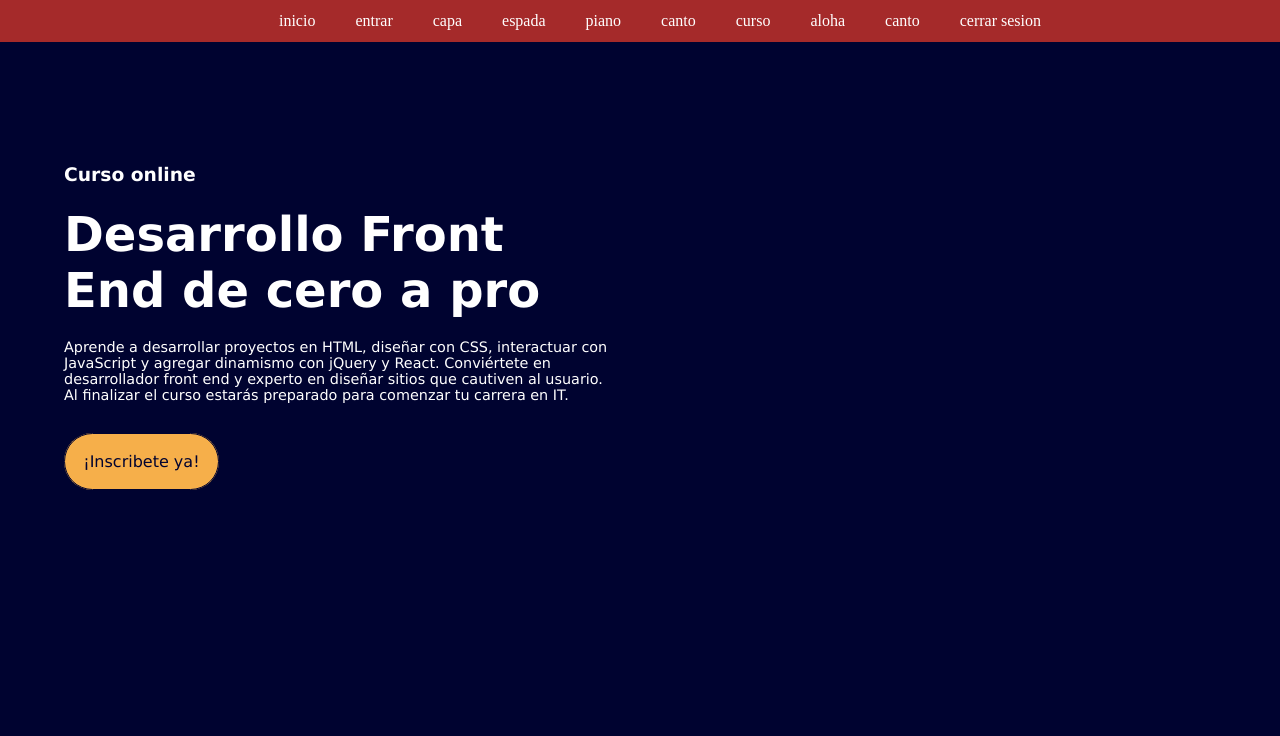
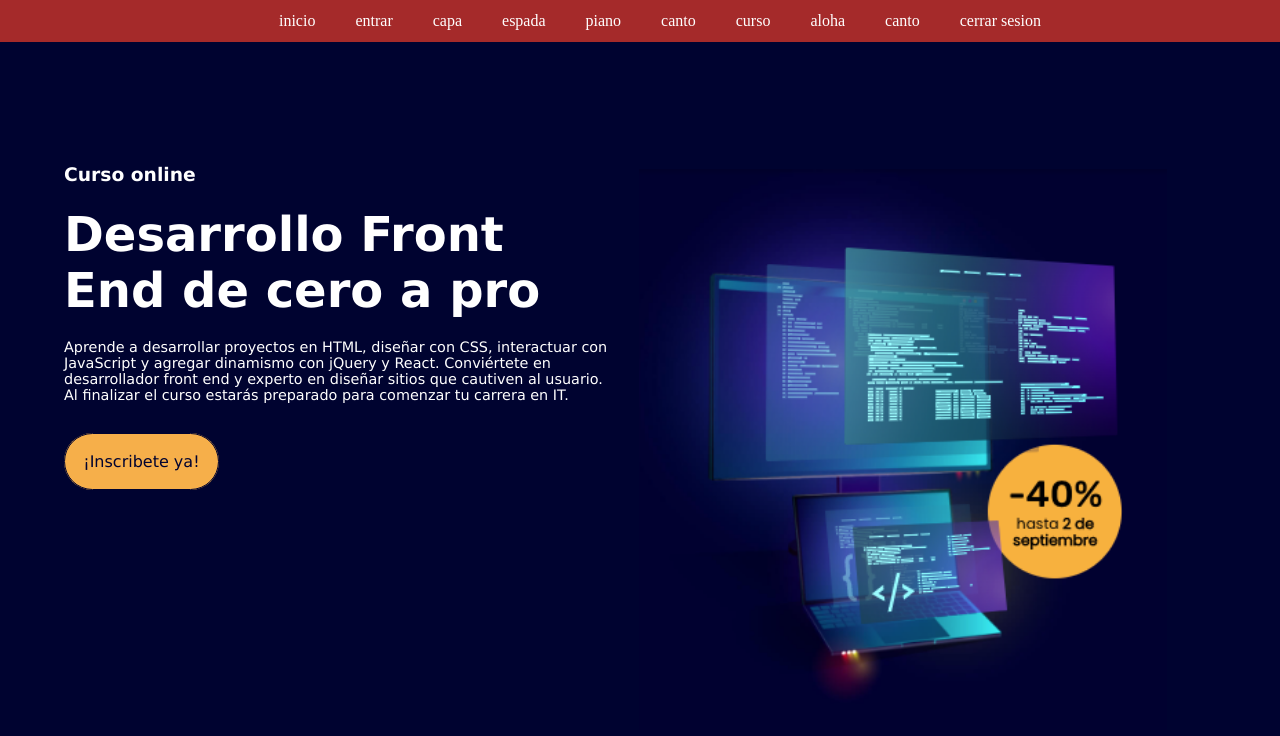
Before and after one commit to EdgarAM1/pruebaWebPage2, a plain HTML site: page index.html in a window 1280 px wide. Drawn offline with Linux system fonts and the light colour scheme.

Commit message:
publicandola con hosting gratuito en github pages 2

```diff
--- a/docs/index.html
+++ b/index.html
@@ -5,7 +5,7 @@
   <meta http-equiv="Content-Type" content="text/html; charset=utf-8"> <!-- para que las ñ salgan bien -->
   <meta http-equiv="Content-Style-Type" content="text/css">
   <title> Autor: Edgar </title> <!-- nombre de la pestaña de la pagina web -->
-  <link rel="icon" href="Isologo medfilms.png"> <!-- favicon para el sitio web -->
+  <link rel="icon" href="imagenes/Isologo medfilms.png"> <!-- favicon para el sitio web -->
   <meta name="Generator" content="Cocoa HTML Writer">
   <meta name="CocoaVersion" content="1894.6">
   <style type="text/css">
--- a/docs/style.css
+++ b/style.css
@@ -36,7 +36,7 @@ nav ul a {
 
 body {
     height: 900px;
-    background-image: url(captura2.png); /* imagen dentro de la carpeta*/
+    background-image: url(imagenes/captura2.png); /* imagen dentro de la carpeta*/
     min-height: 650px;
     background-size: cover;
     /*background-size: 1800 auto;*/
```
Also changed, not shown: imagenes/Captura de Pantalla 2022-08-30 a la(s) 19.05.17.png (renamed from Captura de Pantalla 2022-08-30 a la(s) 19.05.17.png), imagenes/Isologo medfilms.png (renamed from Isologo medfilms.png), imagenes/captura.png (renamed from captura.png), imagenes/captura2.png (renamed from captura2.png), imagenes/tild3131-3830-4134-b439-336463396166__photo_copy_1.jpg (renamed from tild3131-3830-4134-b439-336463396166__photo_copy_1.jpg).
